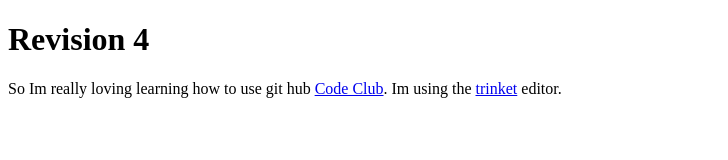
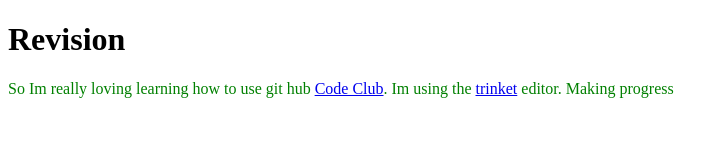
Before and after one commit to ChrisBaidoo/project, a plain HTML site: page read.html in a window 1280 px wide. Shown: the whole page, without its empty margins (0-728 px from the left). Drawn offline with Linux system fonts and the light colour scheme.

Commit message:
modify new file

```diff
--- a/read.html
+++ b/read.html
@@ -5,11 +5,12 @@
         <title>Project</title>
     </head>
     <body>
-        <h1>Revision 4</h1>
-    <p>
+        <h1>Revision</h1>
+    <p><font color ="green">
       So Im really loving learning how to use git hub
       <a href="https://www.codeclub.org.uk/">Code Club</a>.
-      Im using the <a href="https://trinket.io/">trinket</a> editor.
+      Im using the <a href="https://trinket.io/">trinket</a> editor. Making progress
+        </font color>
     </p>
 
     </body>
```
Also changed, not shown: about.html (+1 -1 lines), index.html (+1 -1 lines).
